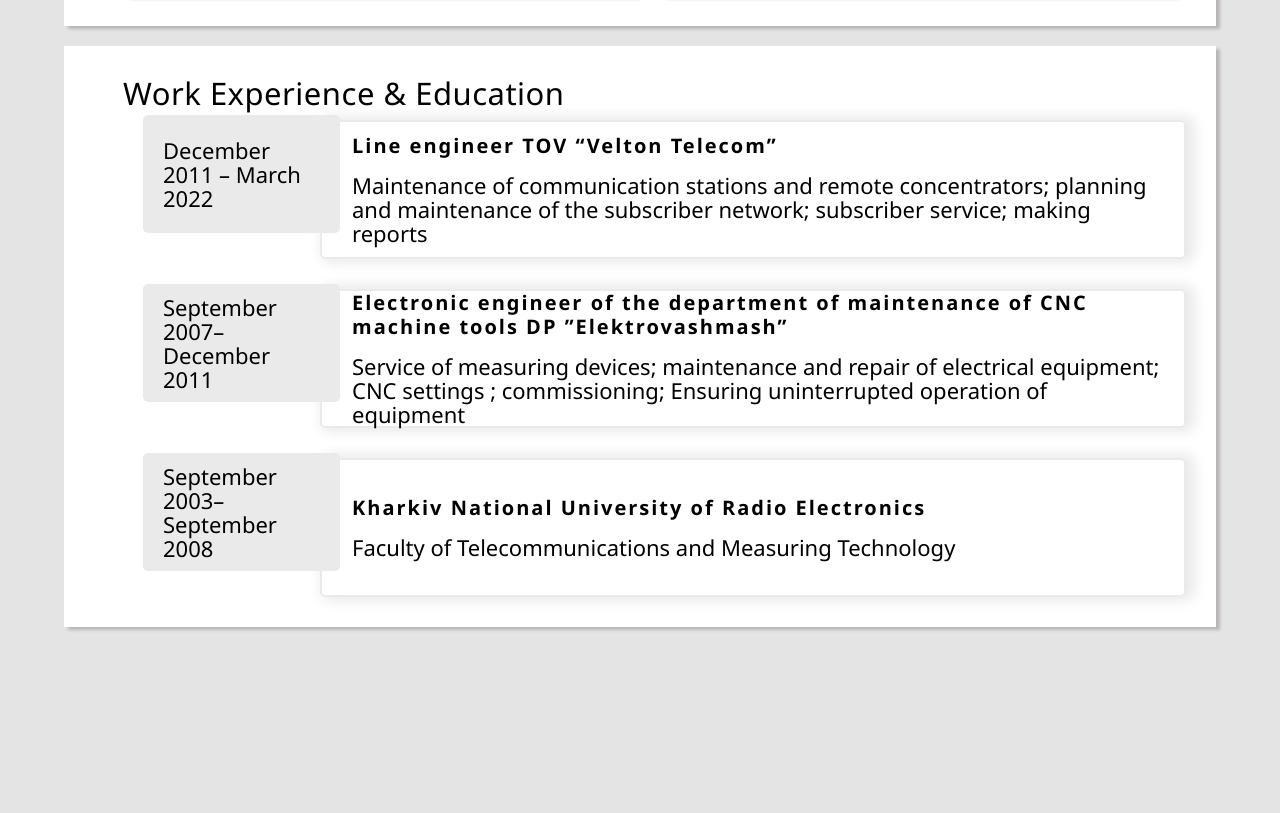
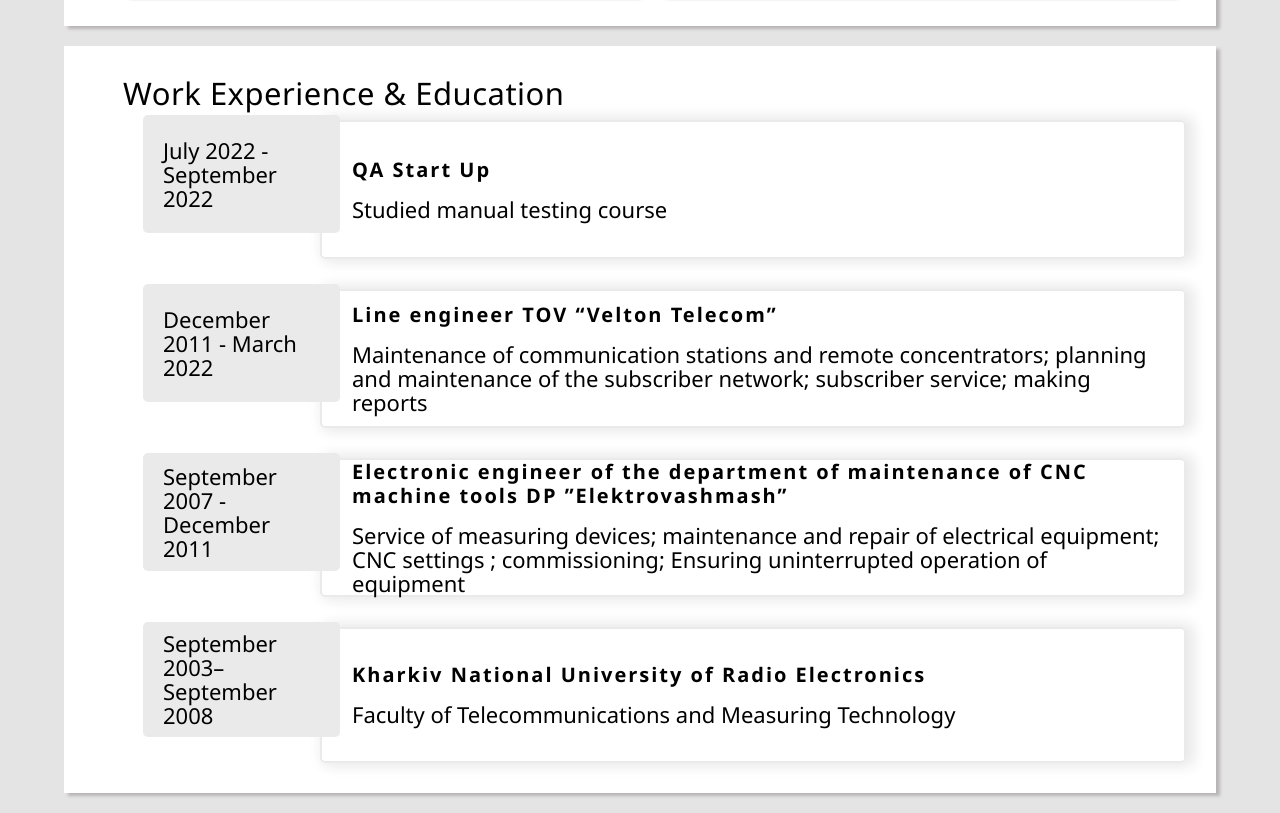
Before and after one commit to Hrigorii/CV, a plain HTML site: page index.html in a window 1280 px wide. Shown: the part 1279-2092 px from the top of the page. Before the commit the page ends 1926 px from the top, so only its background shows below. Drawn offline with Linux system fonts and the light colour scheme.

Commit message:
add course

```diff
--- a/index.html
+++ b/index.html
@@ -123,7 +123,18 @@
 				<div class="work__lists">
 					<div class="work__list">
 						<div class="work__list-date">
-							<p>December 2011 – March 2022</p>
+							<p>July 2022 - September 2022</p>
+						</div>
+						<div class="work__list-text">
+							<div class="work__list-items">
+								<h3>QA Start Up</h3>
+								<p>Studied manual testing course</p>
+							</div>
+						</div>
+					</div>
+					<div class="work__list">
+						<div class="work__list-date">
+							<p>December 2011 - March 2022</p>
 						</div>
 						<div class="work__list-text">
 							<div class="work__list-items">
@@ -137,7 +148,7 @@
 					</div>
 					<div class="work__list">
 						<div class="work__list-date">
-							<p>September 2007– December 2011</p>
+							<p>September 2007 - December 2011</p>
 						</div>
 						<div class="work__list-text">
 							<div class="work__list-items">
```
